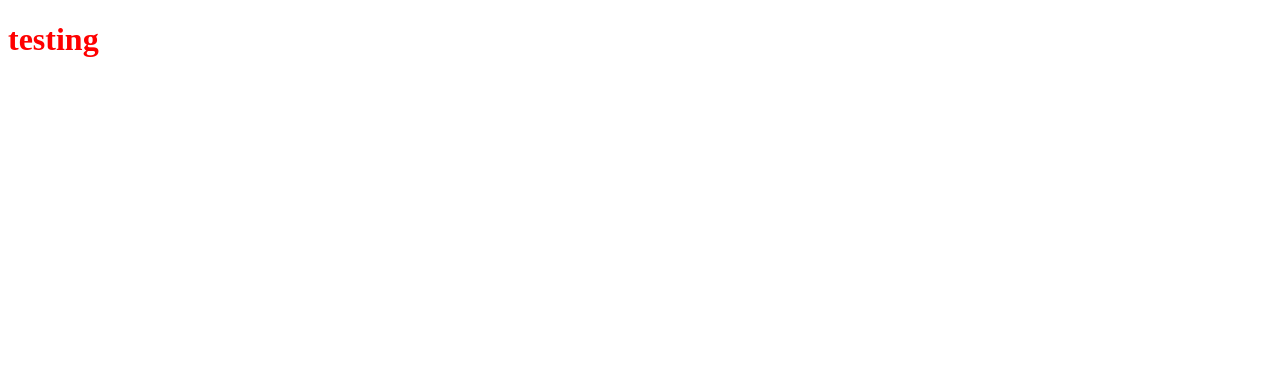
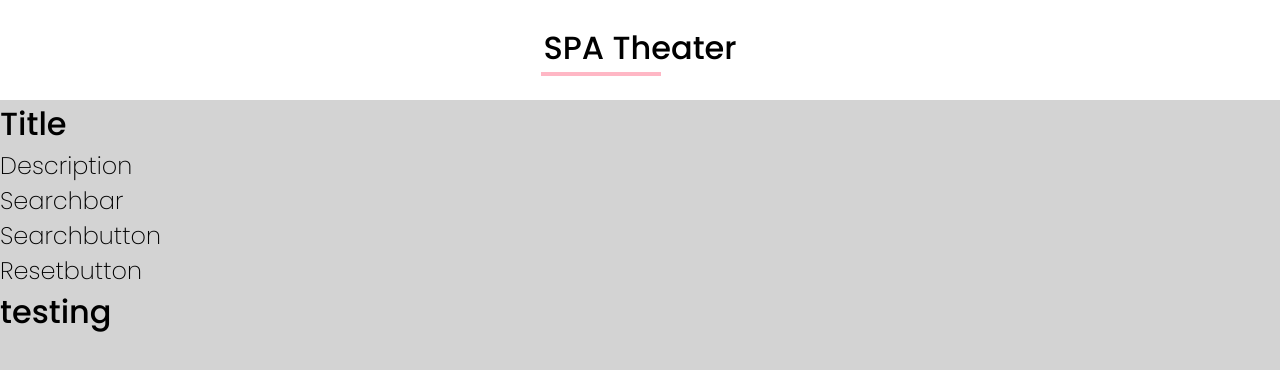
Before and after one commit to ErickSchuenck/NTTDataMovieReviewer, a React (Create React App) app: page / in a window 1280 px wide. Shown: the top 370 px of the page. Built offline with nearby package versions, Linux system fonts and the light colour scheme.

Commit message:
feat header

```diff
--- a/package.json
+++ b/package.json
@@ -8,6 +8,7 @@
     "@testing-library/user-event": "^13.5.0",
     "react": "^18.2.0",
     "react-dom": "^18.2.0",
+    "react-icons": "^4.8.0",
     "react-scripts": "5.0.1",
     "web-vitals": "^2.1.4"
   },
--- a/public/index.html
+++ b/public/index.html
@@ -12,6 +12,12 @@
     <link rel="apple-touch-icon" href="%PUBLIC_URL%/logo192.png" />
     <link rel="manifest" href="%PUBLIC_URL%/manifest.json" />
     <title>React App</title>
+    <link rel="preconnect" href="https://fonts.googleapis.com" />
+    <link rel="preconnect" href="https://fonts.gstatic.com" crossorigin />
+    <link
+      href="https://fonts.googleapis.com/css2?family=Poppins:wght@200;500&display=swap"
+      rel="stylesheet"
+    />
   </head>
   <body>
     <noscript>You need to enable JavaScript to run this app.</noscript>
--- a/src/App.jsx
+++ b/src/App.jsx
@@ -1,8 +1,15 @@
+import Header from "./components/Header/Header";
+import Title from "./components/Title/Title";
+
 function App() {
   return (
-    <div className="App">
-      <h1>testing</h1>
-    </div>
+    <>
+      <Header />
+      <Title />
+      <div className="App">
+        <h1>testing</h1>
+      </div>
+    </>
   );
 }
 
--- /dev/null
+++ b/src/components/Header/Header.jsx
@@ -0,0 +1,12 @@
+import React from "react";
+
+import "../../styles/components/header.sass";
+
+export default function Header() {
+  return (
+    <header id="header">
+      <h1>SPA Theater</h1>
+      <div id="line"></div>
+    </header>
+  );
+}
--- /dev/null
+++ b/src/components/Title/Title.jsx
@@ -0,0 +1,15 @@
+import React from "react";
+
+export default function Title() {
+  return (
+    <div>
+      <h1>Title</h1>
+      <h2>Description</h2>
+      <div>
+        <h2>Searchbar</h2>
+        <h2>Searchbutton</h2>
+        <h2>Resetbutton</h2>
+      </div>
+    </div>
+  );
+}
--- /dev/null
+++ b/src/styles/components/header.sass
@@ -0,0 +1,14 @@
+@use '../variables'
+
+#header
+    background-color: white
+    display: flex
+    align-items: center
+    justify-content: center
+    flex-direction: column
+    height: 100px
+
+#line
+    width: 120px
+    border: solid 2px #ffb7c5
+    margin-right: 78px
--- a/src/styles/main.sass
+++ b/src/styles/main.sass
@@ -1,2 +1,17 @@
+@use 'variables'
+
+*
+    padding: 0
+    margin: 0
+    font-family: variables.$primary-font
+    box-sizing: border-box
+    color: variables.$primary-color
+
+body
+    background-color: lightgray
+
 h1
-    color: red
+    font-weight: 500
+
+h2
+    font-weight: 200
--- a/src/styles/variables.sass
+++ b/src/styles/variables.sass
@@ -0,0 +1,3 @@
+$primary-font: 'Poppins', sans-serif
+$primary-color: '#12153D'
+$secondary-color: '#ffb7c5'
```
Also changed, not shown: 1 other file (tests, documents, lock files or other folders).
